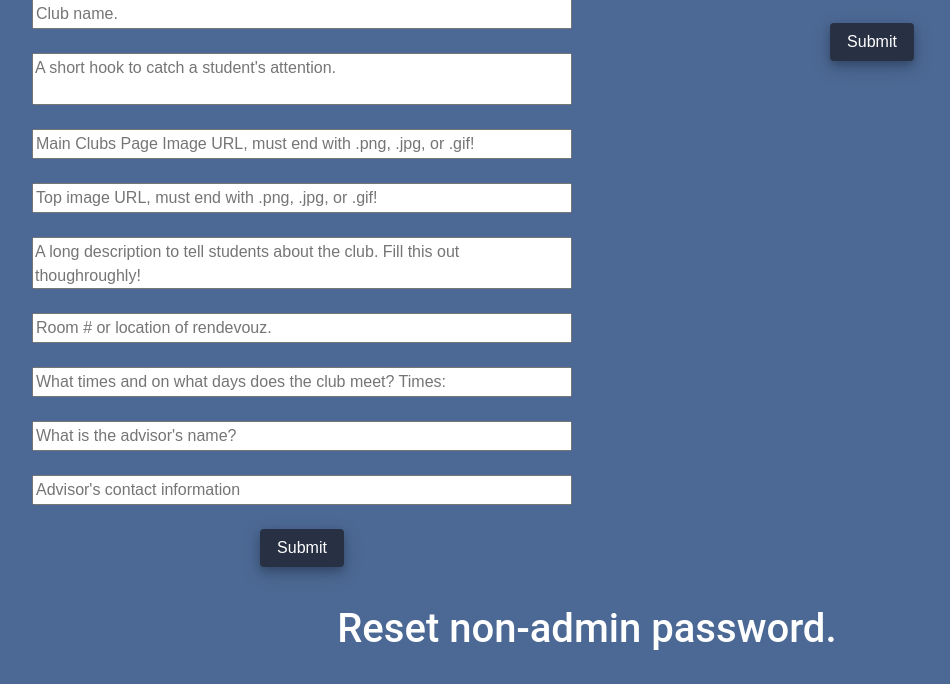
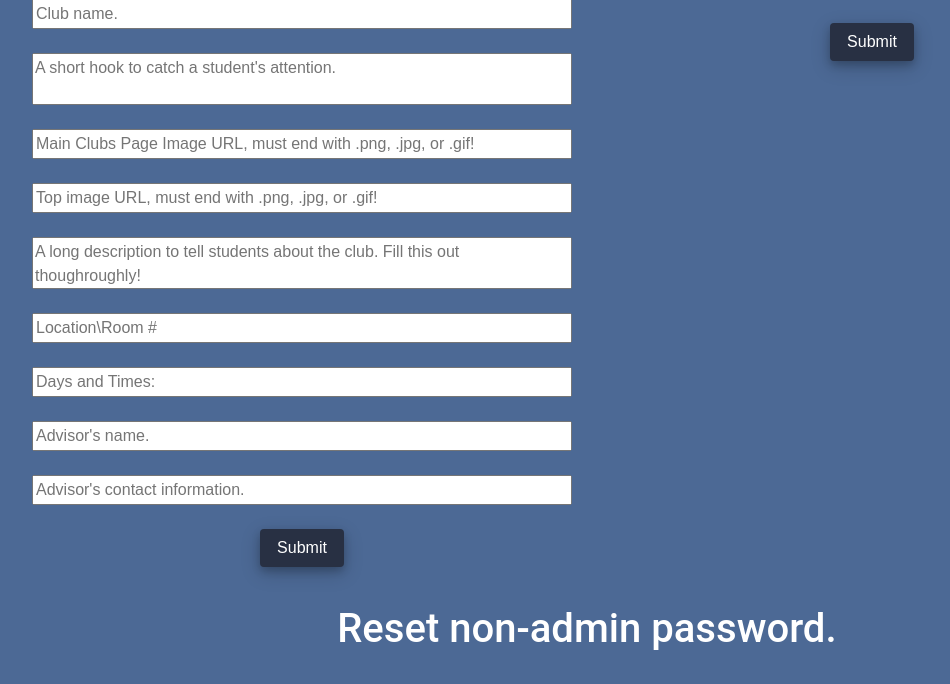
Before and after one commit to stavcorcos/Fullstack-HHSClubs, a PHP site: page /edit.php in a window 1280 px wide. Shown: the part 53-737 px from the top of the page, without its empty margins (53-1003 px from the left). Run offline with PHP 8.4, Linux system fonts and the light colour scheme; the visitor is signed in with stand-in values (Sample User, id 1); data that the repository does not hold is empty; some libraries are stand-ins or nearby versions.

Commit message:
Fixed minor wording issues on form

```diff
--- a/edit.php
+++ b/edit.php
@@ -44,10 +44,10 @@ $results = $conn->query($query);
         <div data-tip="Right click on an image, click 'Open image in new tab', and copy paste that link. If you want to upload your own image, do so on another site and follow these instructions (sites like imgur or imgbb)."><input pattern="(?:([^:/?#]+):)?(?://([^/?#]*))?([^?#]*\.(?:jpg|gif|png|jpeg))(?:\?([^#]*))?(?:#(.*))?" placeholder = "Main Clubs Page Image URL, must end with .png, .jpg, or .gif!" style = "width: 100%;" type = "text" required name="icon"></div><br>
         <div data-tip="Right click on an image, click 'Open image in new tab', and copy paste that link. If you want to upload your own image, do so on another site and follow these instructions (sites like imgur or imgbb)."><input pattern="(?:([^:/?#]+):)?(?://([^/?#]*))?([^?#]*\.(?:jpg|gif|png|jpeg))(?:\?([^#]*))?(?:#(.*))?" placeholder = "Top image URL, must end with .png, .jpg, or .gif!" style = "width: 100%;" type = "text" required name="left"></div><br>
         <textarea row="1" id="texttwo" placeholder = "A long description to tell students about the club. Fill this out thoughroughly!" style = "width: 100%; resize: none; overflow: hidden; outline: none;" type = "text" required name="longDesc"></textarea><br><br>
-        <input placeholder = "Room # or location of rendevouz." style = "width: 100%;" type = "text" required name="room"><br><br>
-        <input placeholder = "What times and on what days does the club meet? Times: " style = "width: 100%;" type = "text" required name="times"><br><br>
-        <input placeholder = "What is the advisor's name?" style = "width: 100%;" type = "text" required name="advisor"><br><br>
-        <input placeholder = "Advisor's contact information" style = "width: 100%;" type = "email" required name="email"><br><br>
+        <input placeholder = "Location\Room #" style = "width: 100%;" type = "text" required name="room"><br><br>
+        <input placeholder = "Days and Times: " style = "width: 100%;" type = "text" required name="times"><br><br>
+        <input placeholder = "Advisor's name." style = "width: 100%;" type = "text" required name="advisor"><br><br>
+        <input placeholder = "Advisor's contact information." style = "width: 100%;" type = "email" required name="email"><br><br>
         <input  class = "btn btn-md btn-submit-custom" type="submit">
     </form>
 </div>
--- a/style.css
+++ b/style.css
@@ -86,8 +86,6 @@
 
 }
 [data-tip]:before {
-	content:'';
-	/* hides the tooltip when not hovered */
 	display:none;
 	content:'';
 	border-left: 5px solid transparent;
```
